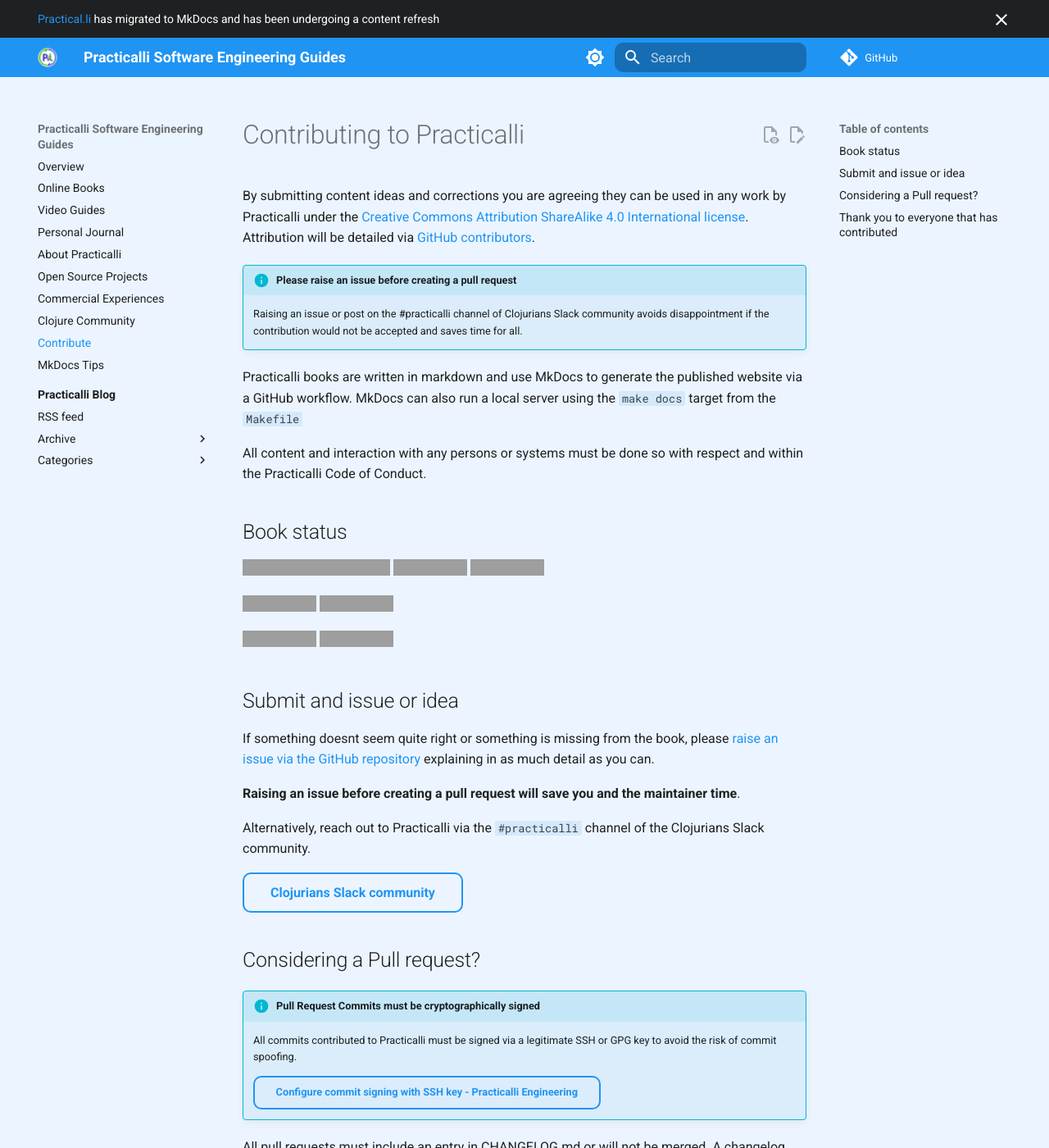
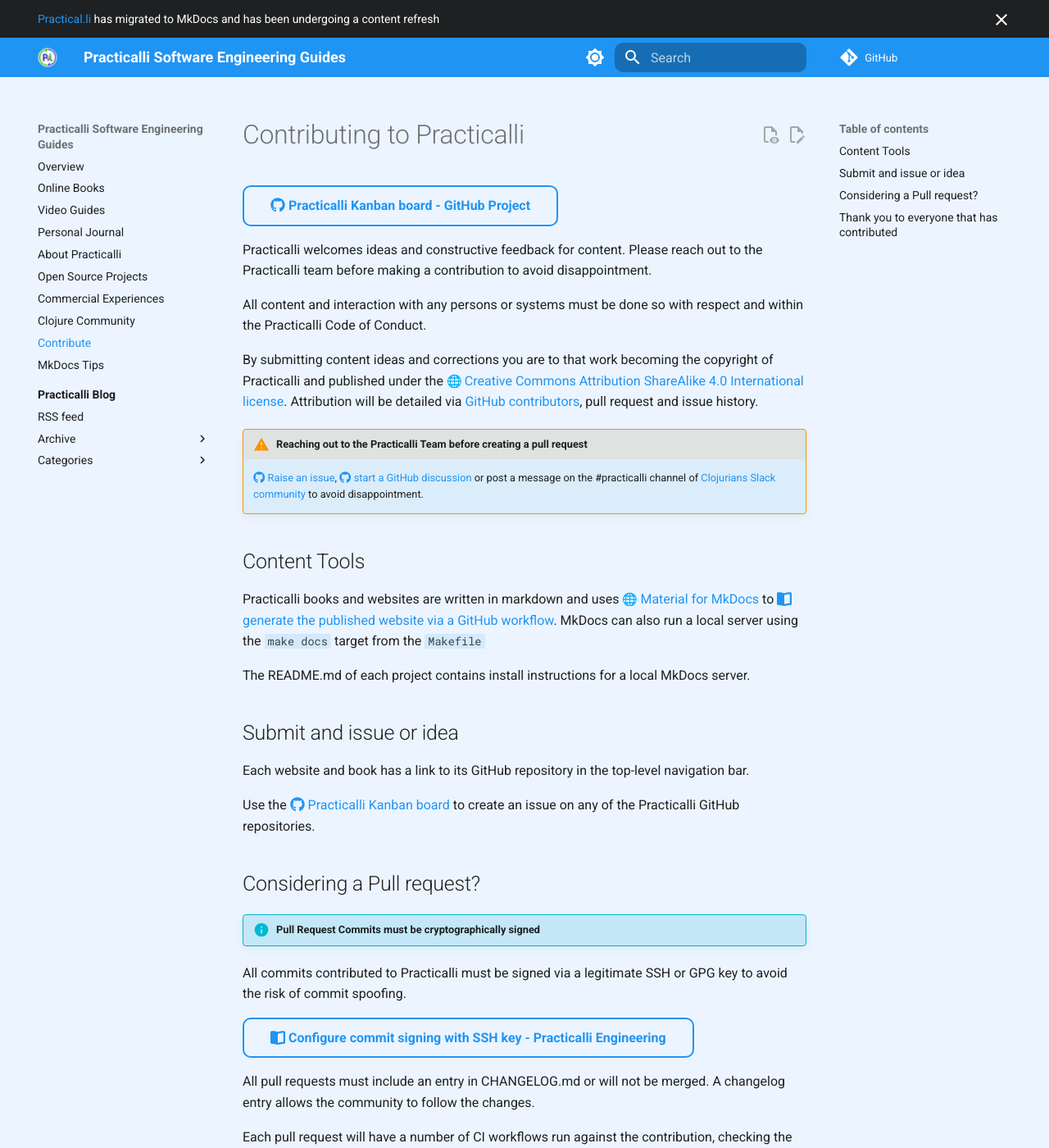
Before and after one commit to practicalli/practicalli.github.io, an MkDocs documentation site: the page built from docs/contributing.md, in a window 1280 px wide and 1400 px high. Shown: the whole window at 82% size. Built offline with MkDocs 1.6.1 and Material for MkDocs 9.7.7, drawn with Linux system fonts in a browser that asks for light colours; emoji names are drawn with the system emoji font; plug-ins that fetch from the network failed and are left out; comment, search, counter and statistics services are not loaded; some of the changed text lies outside the part shown; grey boxes are pictures that could not be loaded.

Commit message:
intro: update contributing page - simplify
resolve: #10

```diff
--- a/docs/contributing.md
+++ b/docs/contributing.md
@@ -1,44 +1,40 @@
 # Contributing to Practicalli
 
-By submitting content ideas and corrections you are agreeing they can be used in any work by Practicalli under the [Creative Commons Attribution ShareAlike 4.0 International license](https://creativecommons.org/licenses/by-sa/4.0/){target=_blank}.  Attribution will be detailed via [GitHub contributors](https://github.com/practicalli/practicalli.github.io/graphs/contributors){target=_blank}.
+[:fontawesome-brands-github: Practicalli Kanban board - GitHub Project](https://github.com/orgs/practicalli/projects/8/){target=_blank .md-button}
 
-!!! INFO "Please raise an issue before creating a pull request"
-    Raising an issue or post on the #practicalli channel of Clojurians Slack community avoids disappointment if the contribution would not be accepted and saves time for all.
-
-Practicalli books are written in markdown and use MkDocs to generate the published website via a GitHub workflow.  MkDocs can also run a local server using the `make docs` target from the `Makefile`
+Practicalli welcomes ideas and constructive feedback for content.  Please reach out to the Practicalli team before making a contribution to avoid disappointment.
 
 All content and interaction with any persons or systems must be done so with respect and within the Practicalli Code of Conduct.
 
-## Book status
+By submitting content ideas and corrections you are to that work becoming the copyright of Practicalli and published under the [:globe_with_meridians: Creative Commons Attribution ShareAlike 4.0 International license](https://creativecommons.org/licenses/by-sa/4.0/){target=_blank}.  Attribution will be detailed via [GitHub contributors](https://github.com/practicalli/practicalli.github.io/graphs/contributors){target=_blank}, pull request and issue history.
 
-[![MegaLinter](https://github.com/practicalli/practicalli.github.io/actions/workflows/megalinter.yaml/badge.svg)](https://github.com/practicalli/practicalli.github.io/actions/workflows/megalinter.yaml){target=_blank}[![Publish Book](https://github.com/practicalli/practicalli.github.io/actions/workflows/publish-book.yaml/badge.svg)](https://github.com/practicalli.github.io/practicalli/actions/workflows/publish-book.yaml){target=_blank}
-[![Publish Book](https://github.com/practicalli/practicalli.github.io/actions/workflows/publish-book.yaml/badge.svg)](https://github.com/practicalli/practicalli.github.io/actions/workflows/publish-book.yaml){target=_blank}
-[![pages-build-deployment](https://github.com/practicalli/practicalli.github.io/actions/workflows/pages/pages-build-deployment/badge.svg)](https://github.com/practicalli/practicalli.github.io/actions/workflows/pages/pages-build-deployment){target=_blank}
+!!! Warning "Reaching out to the Practicalli Team before creating a pull request"
+    [:fontawesome-brands-github: Raise an issue](https://github.com/orgs/practicalli/projects/8/){target=_blank}, [:fontawesome-brands-github: start a GitHub discussion](https://github.com/orgs/practicalli/discussions) or post a message on the #practicalli channel of [Clojurians Slack community](http://clojurians.net/){target=_blank} to avoid disappointment.
 
-[![Ideas & Issues](https://img.shields.io/github/issues/practicalli/clojure-practicalli-content?label=content%20ideas%20and%20issues&logoColor=green&style=for-the-badge)](https://github.com/practicalli/practicalli/issues){target=_blank}
-[![Pull requests](https://img.shields.io/github/issues-pr/practicalli/clojure?style=for-the-badge)](https://github.com/practicalli/practicalli/pulls){target=_blank}
 
-![GitHub commit activity](https://img.shields.io/github/commit-activity/m/practicalli/clojure?style=for-the-badge)
-![GitHub contributors](https://img.shields.io/github/contributors/practicalli/clojure?style=for-the-badge&label=github%20contributors)
+## Content Tools
+
+Practicalli books and websites are written in markdown and uses [:globe_with_meridians: Material for MkDocs](https://squidfunk.github.io/mkdocs-material/){target=_blank} to [:fontawesome-solid-book-open: generate the published website via a GitHub workflow](https://practical.li/engineering-playbook/continuous-integration/github/workflows/practicalli/#mkdocs-publisher).  MkDocs can also run a local server using the `make docs` target from the `Makefile`
+
+The README.md of each project contains install instructions for a local MkDocs server.
+
 
 ## Submit and issue or idea
 
-If something doesnt seem quite right or something is missing from the book, please [raise an issue via the GitHub repository](https://github.com/practicalli/practicalli/issues){target=_blank} explaining in as much detail as you can.
+Each website and book has a link to its GitHub repository in the top-level navigation bar.
 
-**Raising an issue before creating a pull request will save you and the maintainer time**.
+Use the [:fontawesome-brands-github: Practicalli Kanban board](https://github.com/orgs/practicalli/projects/8/){target=_blank} to create an issue on any of the Practicalli GitHub repositories.
 
-Alternatively, reach out to Practicalli via the `#practicalli` channel of the Clojurians Slack community.
-
-[Clojurians Slack community](http://clojurians.net/){target=_blank .md-button}
 
 ## Considering a Pull request?
 
 !!! INFO "Pull Request Commits must be cryptographically signed"
-    All commits contributed to Practicalli must be signed via a legitimate SSH or GPG key to avoid the risk of commit spoofing.
 
-    [Configure commit signing with SSH key - Practicalli Engineering](https://practical.li/engineering-playbook/source-control/git-configuration/#commit-signing-with-ssh-key){target=_blank .md-button}
+All commits contributed to Practicalli must be signed via a legitimate SSH or GPG key to avoid the risk of commit spoofing.
 
-All pull requests must include an entry in CHANGELOG.md or will not be merged.  A changelog entry allows the community to follow the changes to the book.
+[:fontawesome-solid-book-open: Configure commit signing with SSH key - Practicalli Engineering](https://practical.li/engineering-playbook/source-control/git-configuration/#commit-signing-with-ssh-key){target=_blank .md-button}
+
+All pull requests must include an entry in CHANGELOG.md or will not be merged.  A changelog entry allows the community to follow the changes.
 
 Each pull request will have a number of CI workflows run against the contribution, checking the format of the content and if a changelog entry has been provided.
 
```
